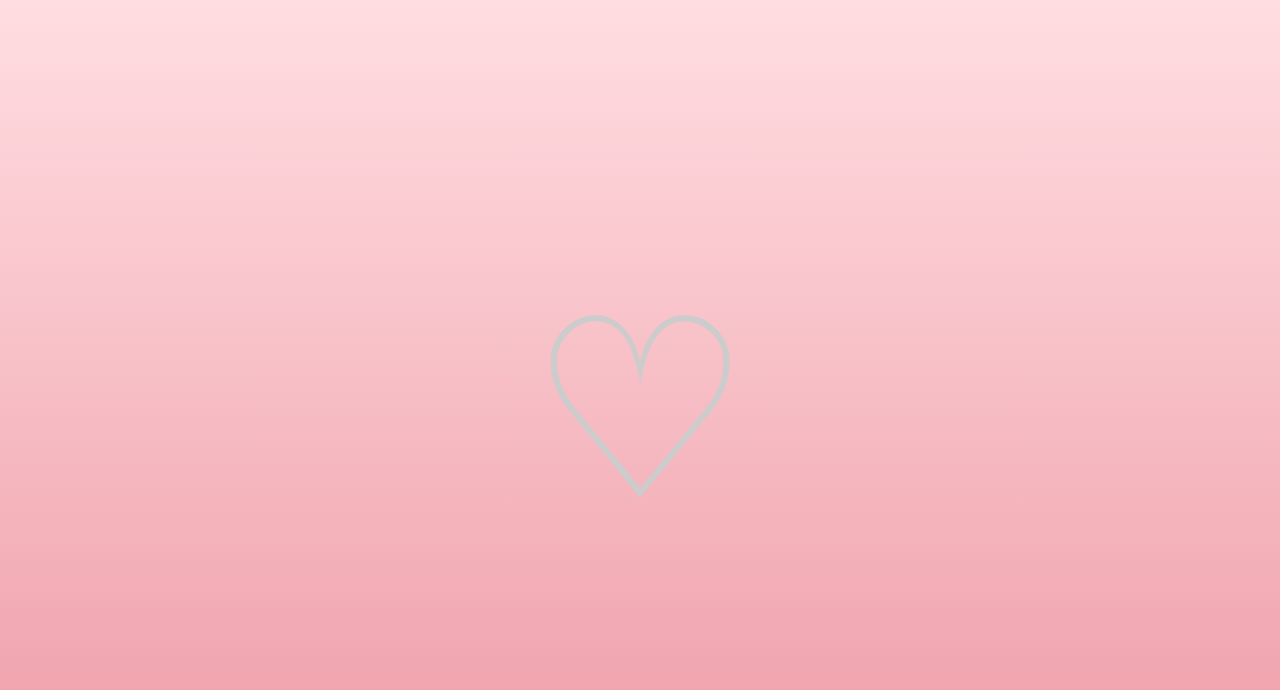
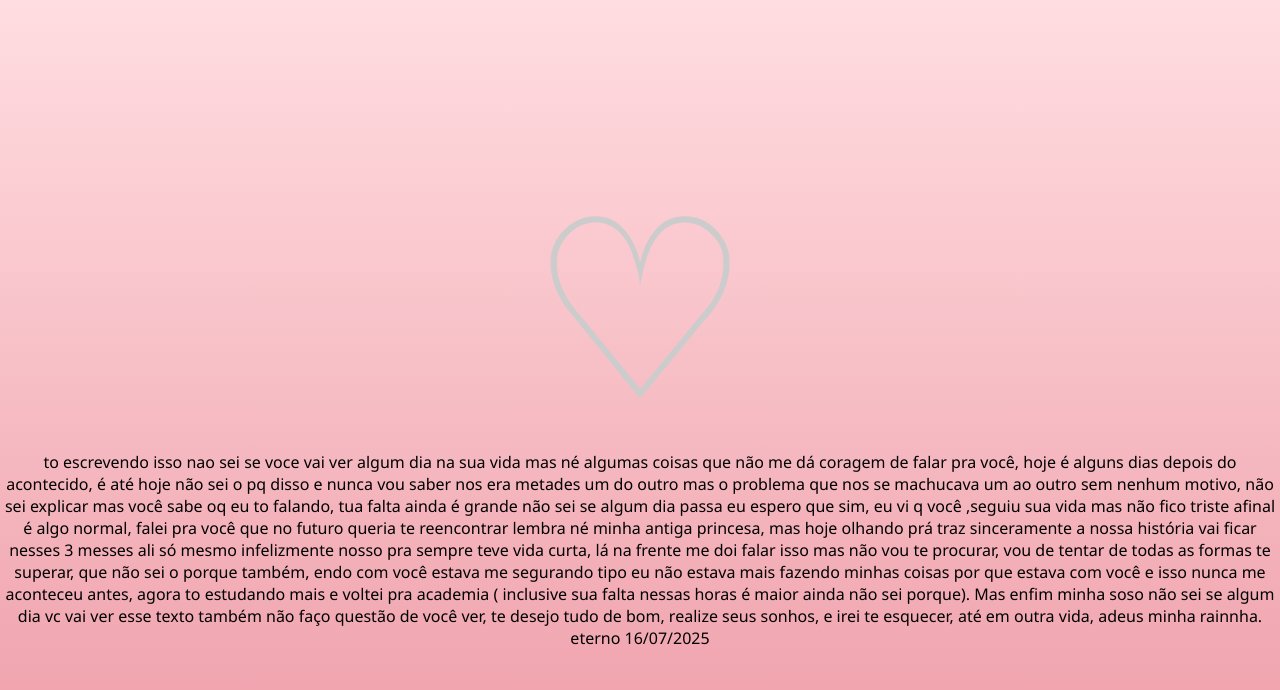
Before and after one commit to nielZIN008/site-do-moz-o, a plain HTML site: page index.html in a window 1280 px wide. Drawn offline with Linux system fonts and the light colour scheme; files whose address does not match are found by name.

Commit message:
Update index.html

```diff
--- a/index.html
+++ b/index.html
@@ -256,6 +256,20 @@
         document.getElementById("dayCounter").innerText = `Estamos juntos há ${days} dias desde o nosso primeiro encontro. 🗓️`;
       }, 3000); // 3000ms = 3 segundos, duração da animação de preenchimento
     }
+
   </script>
+   <div>
+    <p>to escrevendo isso nao sei se voce vai ver algum dia na sua vida mas né
+      algumas coisas que não me dá coragem de falar pra você, hoje é alguns dias depois
+      do acontecido, é até hoje não sei o pq disso e nunca vou saber nos era metades um do outro mas o
+      problema que nos se machucava um ao outro sem nenhum motivo, não sei explicar mas você sabe
+      oq eu to falando, tua falta ainda é grande não sei se algum dia passa eu espero que sim,
+      eu vi q você ,seguiu sua vida mas não fico triste afinal é algo normal, falei pra você que no futuro
+      queria te reencontrar lembra né minha antiga princesa, mas hoje olhando prá traz sinceramente a nossa
+      história vai ficar nesses 3 messes ali só mesmo infelizmente nosso pra sempre teve vida curta, lá na frente
+      me doi falar isso mas não vou te procurar, vou de tentar de todas as formas te superar, que não sei o porque também, endo com você estava me segurando tipo eu não estava mais fazendo minhas coisas por que estava com você e isso nunca me aconteceu antes, agora to estudando mais e voltei pra academia ( inclusive sua falta nessas horas é maior ainda não sei porque). Mas enfim minha soso não sei se algum dia vc vai ver esse texto também não faço questão de você ver, te desejo tudo de bom, realize seus sonhos, e irei te esquecer, até em outra vida, adeus minha rainnha.
+    </p>
+     eterno 16/07/2025
+  </div>
 </body>
 </html>
```
